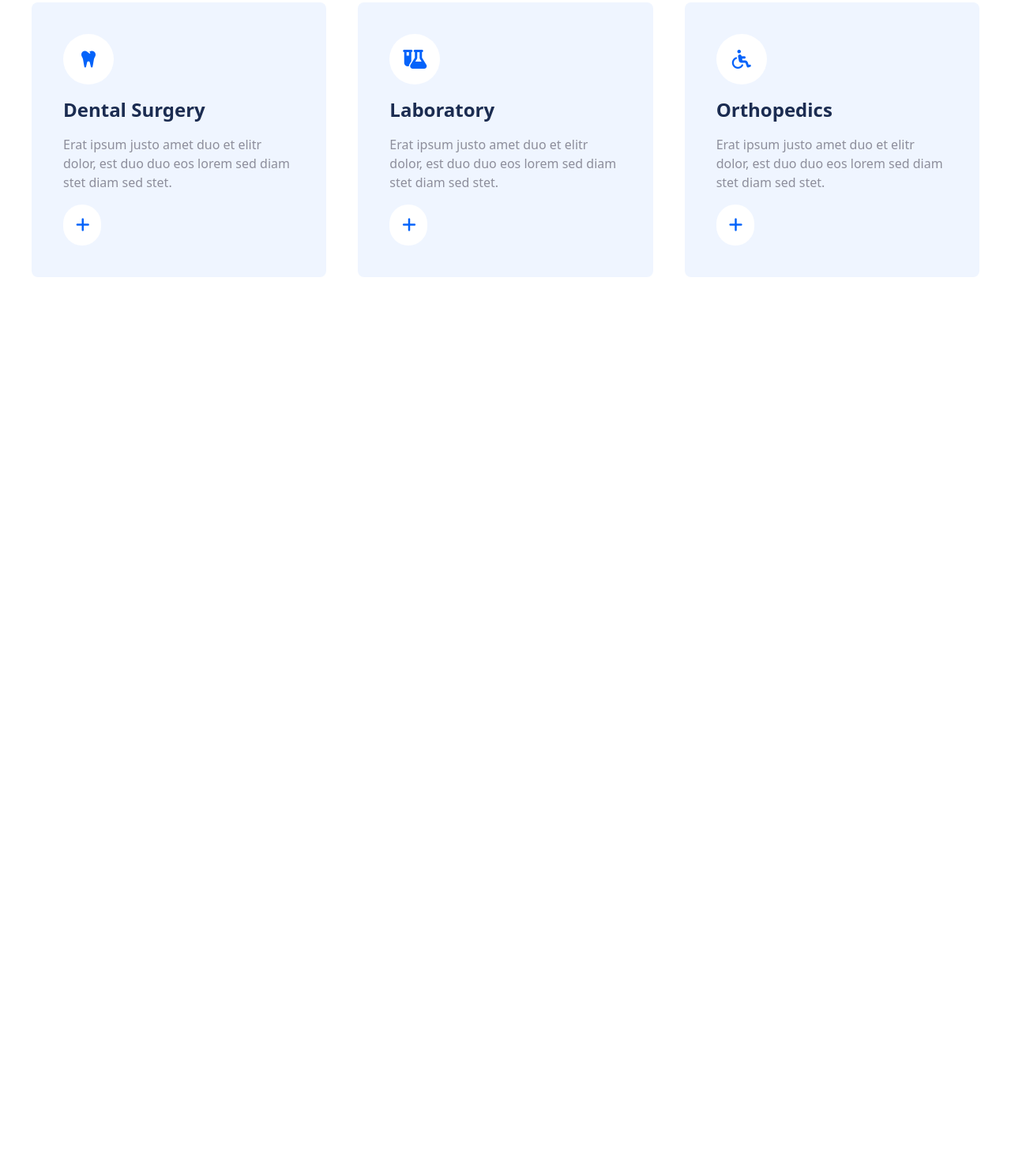
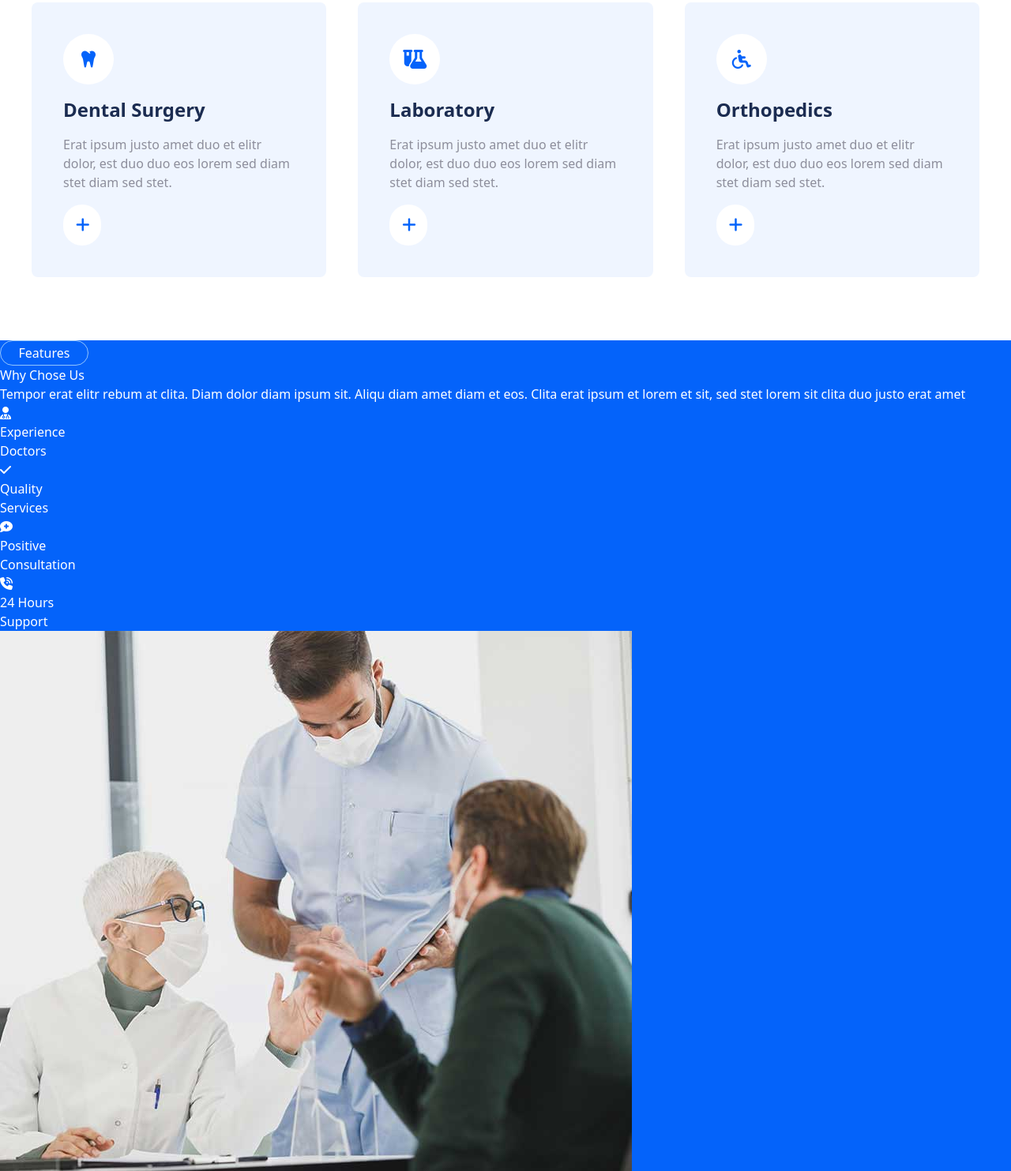
Before and after one commit to Ali-Haider-NSU/Responsive-Hospital-Management-Website, a website built with Vite: page index.html in a window 1280 px wide. Shown: the part 1992-3475 px from the top of the page at 79% size. Before the commit the page ends 2423 px from the top, so only its background shows below. Built offline with nearby package versions, Linux system fonts and the light colour scheme.

Commit message:
features structure

```diff
--- a/index.html
+++ b/index.html
@@ -186,7 +186,60 @@
                 </div>
 
             </div>
+        </section>
 
+        <!-- Feature Section -->
+
+        <section>
+            <div class="bg-[#0463FA] text-white">
+                <div>
+                    <button class="border border-blue-300 h-8 w-28 rounded-full ">Features</button>
+                    <h1>Why Chose Us</h1>
+                    <p>Tempor erat elitr rebum at clita. Diam dolor diam ipsum sit. Aliqu diam amet diam et eos. Clita erat ipsum et lorem et sit, sed stet lorem sit clita duo justo erat amet</p>
+                    <div>
+                        <div>
+                            <div>
+                                <i class="fa-solid fa-user-doctor"></i>
+                            </div>
+                            <div>
+                                <p>Experience</p>
+                                <h1>Doctors</h1>
+                            </div>
+                        </div>
+                        <div>
+                            <div>
+                                <i class="fa-solid fa-check"></i>
+                            </div>
+                            <div>
+                                <p>Quality</p>
+                                <h1>Services</h1>
+                            </div>
+                        </div>
+                        <div>
+                            <div>
+                                <i class="fa-solid fa-comment-medical"></i>
+                            </div>
+                            <div>
+                                <p>Positive</p>
+                                <h1>Consultation</h1>
+                            </div>
+                        </div>
+                        <div>
+                            <div>
+                                <i class="fa-solid fa-phone-volume"></i>
+                            </div>
+                            <div>
+                                <p>24 Hours</p>
+                                <h1>Support</h1>
+                            </div>
+                        </div>
+
+                    </div>
+                    <div>
+                        <img src="img/feature.jpg" alt="">
+                    </div>
+                </div>
+            </div>
         </section>
     </main>
 </body>
```
